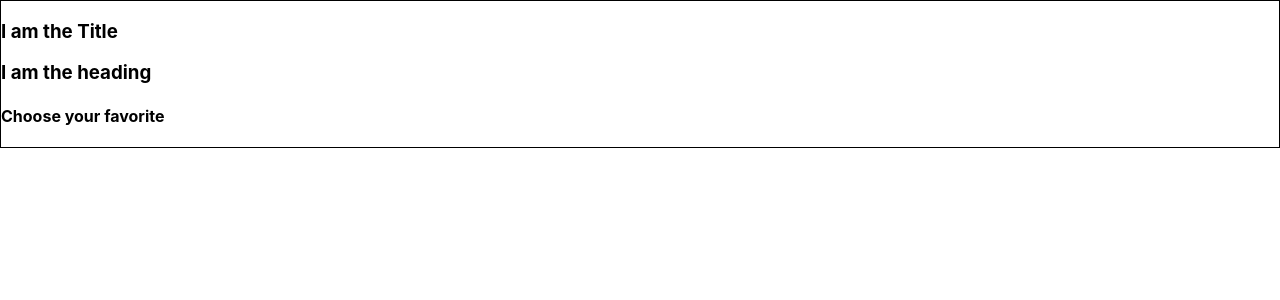
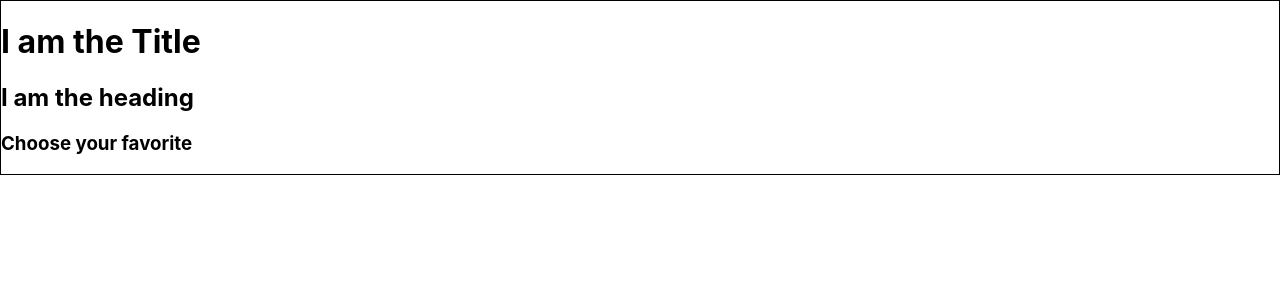
Before and after one commit to iO-Academy/2019-jul-react-dog, a React (Create React App) app: page / in a window 1280 px wide. Shown: the top 300 px of the page. Built offline with nearby package versions, Linux system fonts and the light colour scheme.

Commit message:
Fixed title tags

```diff
--- a/src/components/Title/Title.js
+++ b/src/components/Title/Title.js
@@ -4,11 +4,11 @@ class Title extends React.Component {
     render(){
         return (
             <div className="title-container">
-               <h3>I am the Title</h3>
+               <h1>I am the Title</h1>
                <div className="heading-container">
-                   <h3>I am the heading</h3>
+                   <h2>I am the heading</h2>
                </div>
-                <h4 className="instruction">Choose your favorite</h4>
+                <h3 className="instruction">Choose your favorite</h3>
             </div>
         )
     }
```
